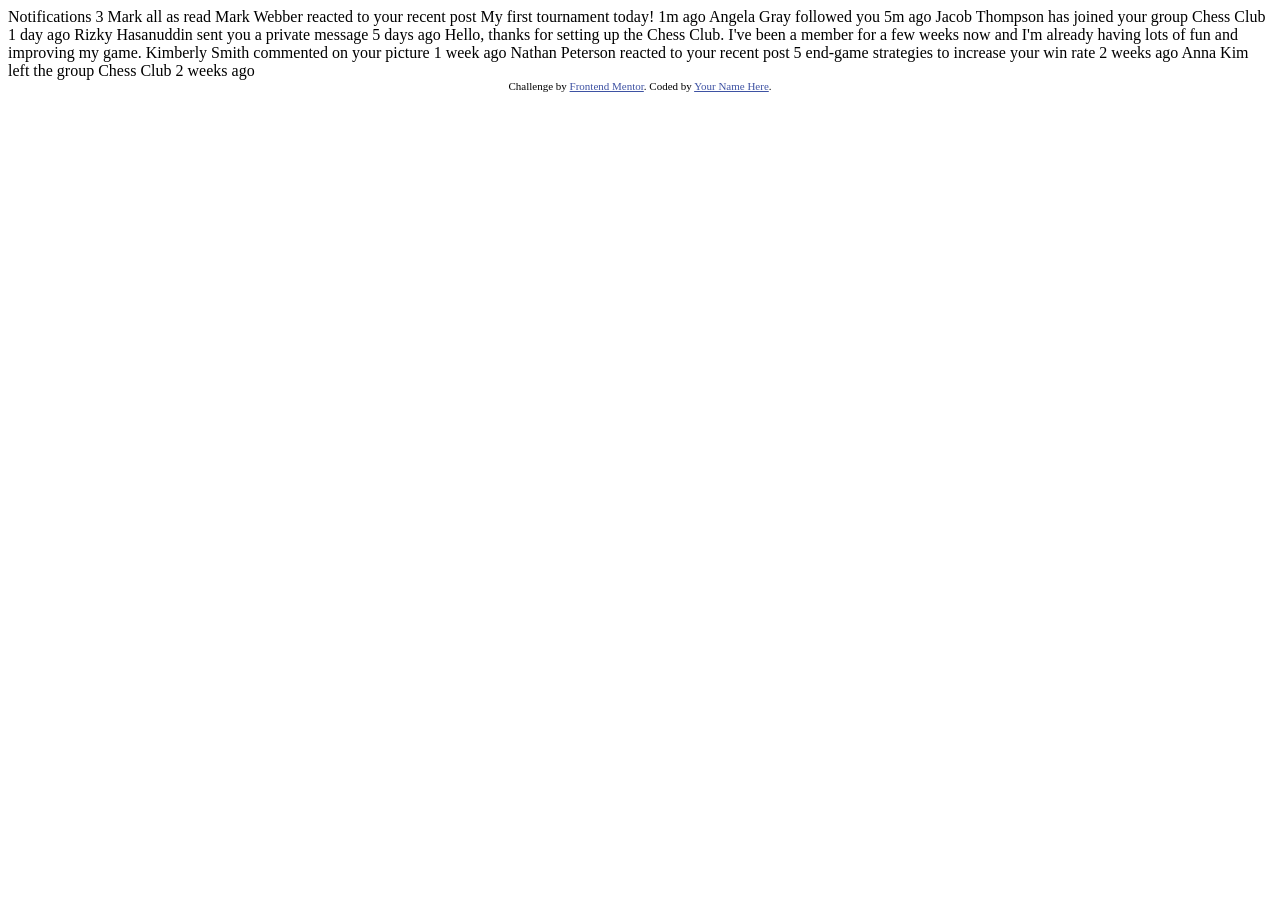
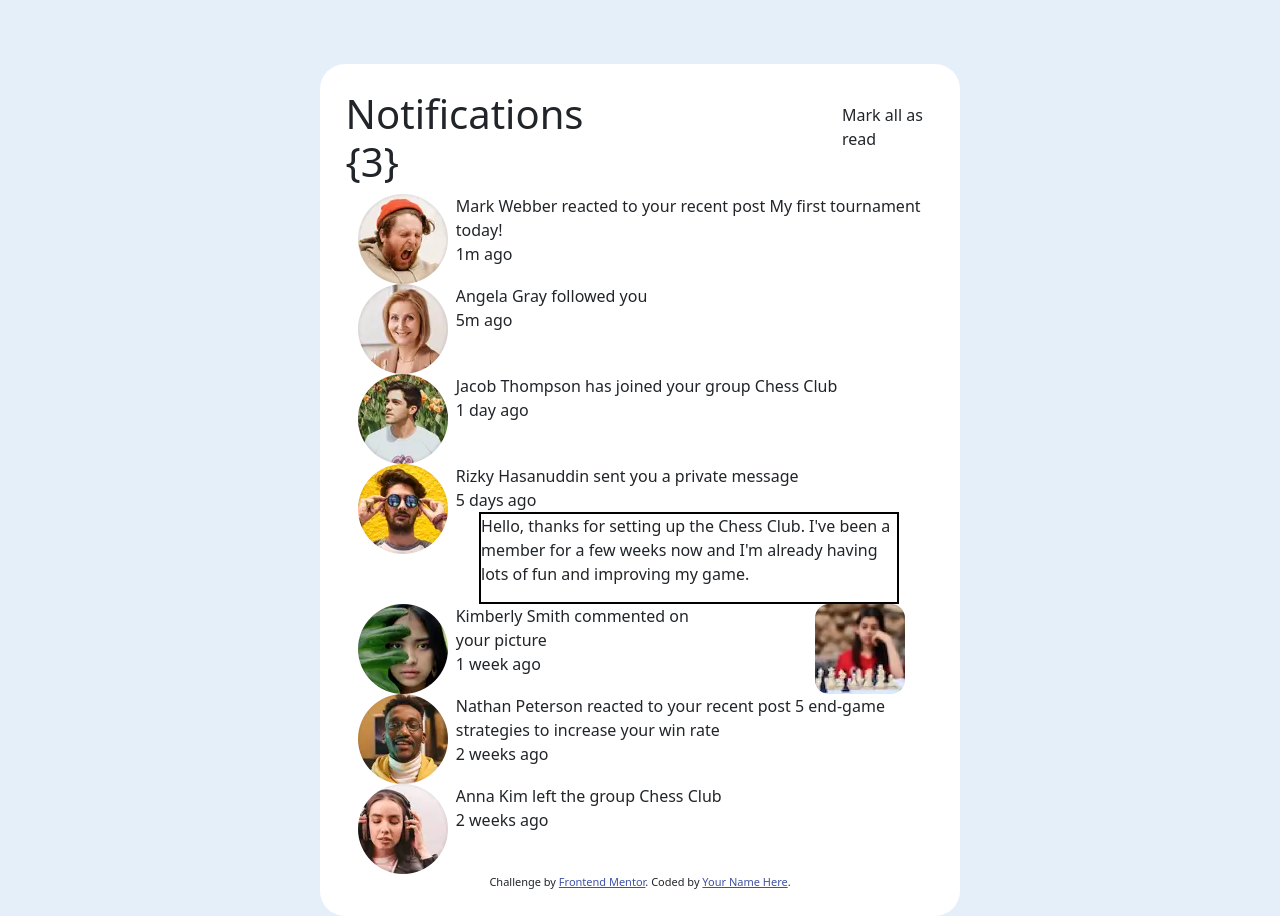
Before and after one commit to FilipCondac/notifications-page-main, a plain HTML site: page index.html in a window 1280 px wide. Before the commit the page ends 800 px from the top, so only its background shows below. Drawn offline with nearby package versions, Linux system fonts and the light colour scheme.

Commit message:
Structured content into containers

```diff
--- /dev/null
+++ b/assets/styles.css
@@ -0,0 +1,50 @@
+body {
+    background-color: hsl(211, 68%, 94%)
+  }
+
+  .attribution {
+    font-size: 11px;
+    text-align: center;
+  }
+
+  .attribution a {
+    color: hsl(228, 45%, 44%);
+  }
+
+  .main-container {
+    width: 50%;
+    margin-top: 5%;
+    margin-left: auto;
+    margin-right: auto;
+    border-radius: 25px;
+    padding: 2%;
+    background-color: hsl(0, 0%, 100%);
+  }
+
+  .grid-container-element {
+    display: grid;
+    grid-template-columns: 1fr 1fr;
+    grid-gap: 20px;
+    width: 100%;
+  }
+
+  .grid-child-element {
+    margin: 10px;
+  }
+
+  .first {}
+
+  .second {
+    padding-left: 12rem;
+    padding-top: 13px;
+  }
+
+  .board-private-message{
+      width: 90%;
+      margin-left: auto;
+      margin-right: auto;
+      border: 2px solid black
+  }
+  .image-comment{
+      padding-left: 13%;
+  }
--- a/index.html
+++ b/index.html
@@ -1,51 +1,164 @@
 <!DOCTYPE html>
 <html lang="en">
+
 <head>
   <meta charset="UTF-8">
-  <meta name="viewport" content="width=device-width, initial-scale=1.0"> <!-- displays site properly based on user's device -->
+  <meta name="viewport" content="width=device-width, initial-scale=1.0">
+  <!-- displays site properly based on user's device -->
 
   <link rel="icon" type="image/png" sizes="32x32" href="./images/favicon-32x32.png">
+  <link href="https://cdn.jsdelivr.net/npm/bootstrap@5.2.1/dist/css/bootstrap.min.css" rel="stylesheet"
+    integrity="sha384-iYQeCzEYFbKjA/T2uDLTpkwGzCiq6soy8tYaI1GyVh/UjpbCx/TYkiZhlZB6+fzT" crossorigin="anonymous">
+  <script src="https://cdn.jsdelivr.net/npm/bootstrap@5.2.1/dist/js/bootstrap.bundle.min.js"
+    integrity="sha384-u1OknCvxWvY5kfmNBILK2hRnQC3Pr17a+RTT6rIHI7NnikvbZlHgTPOOmMi466C8" crossorigin="anonymous">
+  </script>
+  <link rel="stylesheet" href="assets/styles.css">
 
   <title>Frontend Mentor | Notifications page</title>
 
   <!-- Feel free to remove these styles or customise in your own stylesheet 👍 -->
-  <style>
-    .attribution { font-size: 11px; text-align: center; }
-    .attribution a { color: hsl(228, 45%, 44%); }
-  </style>
 </head>
+
 <body>
+  <div class="main-container">
+    <div class="grid-container-element">
+      <h1 class=.col-md-8> Notifications {3} </h1>
+      <p class=".col-md-4 second"> Mark all as read </p>
+    </div>
 
-  Notifications 3
+    <div class=main-content>
+      <div class="container">
+        <div class="row ">
 
-  Mark all as read
+          <div class="col-md-2">
+            <img src="assets/images/avatar-mark-webber.webp">
+          </div>
 
-  Mark Webber reacted to your recent post My first tournament today!
+          <div class="col-md-10">
+            Mark Webber reacted to your recent post My first tournament today!</br>
             1m ago
+          </div>
 
-  Angela Gray followed you
+        </div>
+      </div>
+
+      <div class="container">
+        <div class="row ">
+
+          <div class="col-md-2">
+            <img src="assets/images/avatar-angela-gray.webp">
+          </div>
+
+          <div class="col-md-10">
+            Angela Gray followed you</br>
             5m ago
+          </div>
 
+        </div>
+      </div>
+
+      <div class="container">
+        <div class="row ">
+
+          <div class="col-md-2">
+            <img src="assets/images/avatar-jacob-thompson.webp">
+          </div>
+
+          <div class="col-md-10">
             Jacob Thompson has joined your group Chess Club
+            </br>
             1 day ago
+          </div>
 
+        </div>
+      </div>
+
+      <div class="container">
+        <div class="row ">
+
+          <div class="col-md-2">
+            <img src="assets/images/avatar-rizky-hasanuddin.webp">
+          </div>
+
+          <div class="col-md-10">
             Rizky Hasanuddin sent you a private message
+            </br>
             5 days ago
-  Hello, thanks for setting up the Chess Club. I've been a member for a few weeks now and
-  I'm already having lots of fun and improving my game.
+            <br>
+            <div class="board-private-message">
+              <p> Hello, thanks for setting up the Chess Club. I've been a member for a
+                few
+                weeks now and
+                I'm already having lots of fun and improving my game.</p>
+            </div>
 
+          </div>
+
+        </div>
+      </div>
+
+      <div class="container">
+        <div class="row ">
+
+          <div class="col-lg-2 col-md-2">
+            <img src="assets/images/avatar-kimberly-smith.webp">
+          </div>
+
+          <div class="col-lg-6 col-md-10">
             Kimberly Smith commented on your picture
+            <br>
             1 week ago
 
+          </div>
+
+          <div class="col-lg-4 col-md-4 image-comment">
+            <img src="assets/images/image-chess.webp">
+          </div>
+
+        </div>
+      </div>
+
+      <div class="container">
+        <div class="row ">
+
+          <div class="col-md-2">
+            <img src="assets/images/avatar-nathan-peterson.webp">
+          </div>
+
+          <div class="col-md-10">
             Nathan Peterson reacted to your recent post 5 end-game strategies to increase your win rate
+
+            </br>
             2 weeks ago
+          </div>
 
+        </div>
+      </div>
+
+      <div class="container">
+        <div class="row ">
+
+          <div class="col-md-2">
+            <img src="assets/images/avatar-anna-kim.webp">
+          </div>
+
+          <div class="col-md-10">
             Anna Kim left the group Chess Club
+
+            </br>
             2 weeks ago
+          </div>
+
+        </div>
+      </div>
+
+    </div>
 
     <div class="attribution">
       Challenge by <a href="https://www.frontendmentor.io?ref=challenge" target="_blank">Frontend Mentor</a>.
       Coded by <a href="#">Your Name Here</a>.
     </div>
+  </div>
 </body>
+
 </html>
```
Lines whose indentation alone changed are shown as unchanged.
